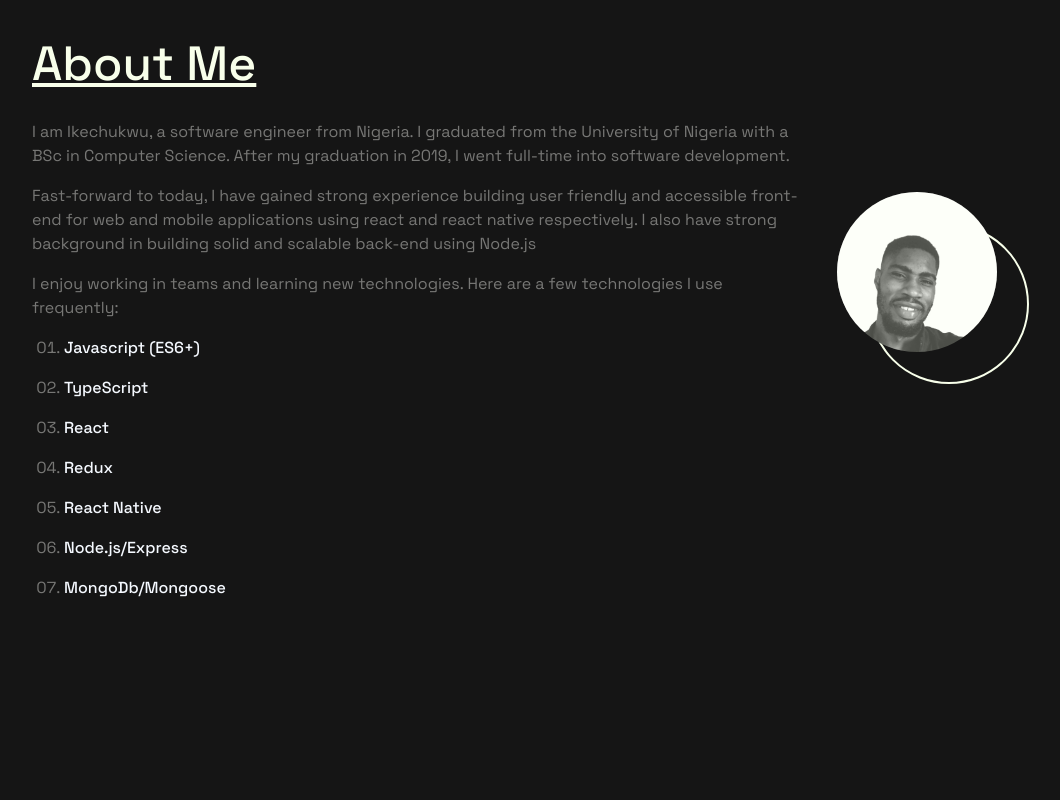
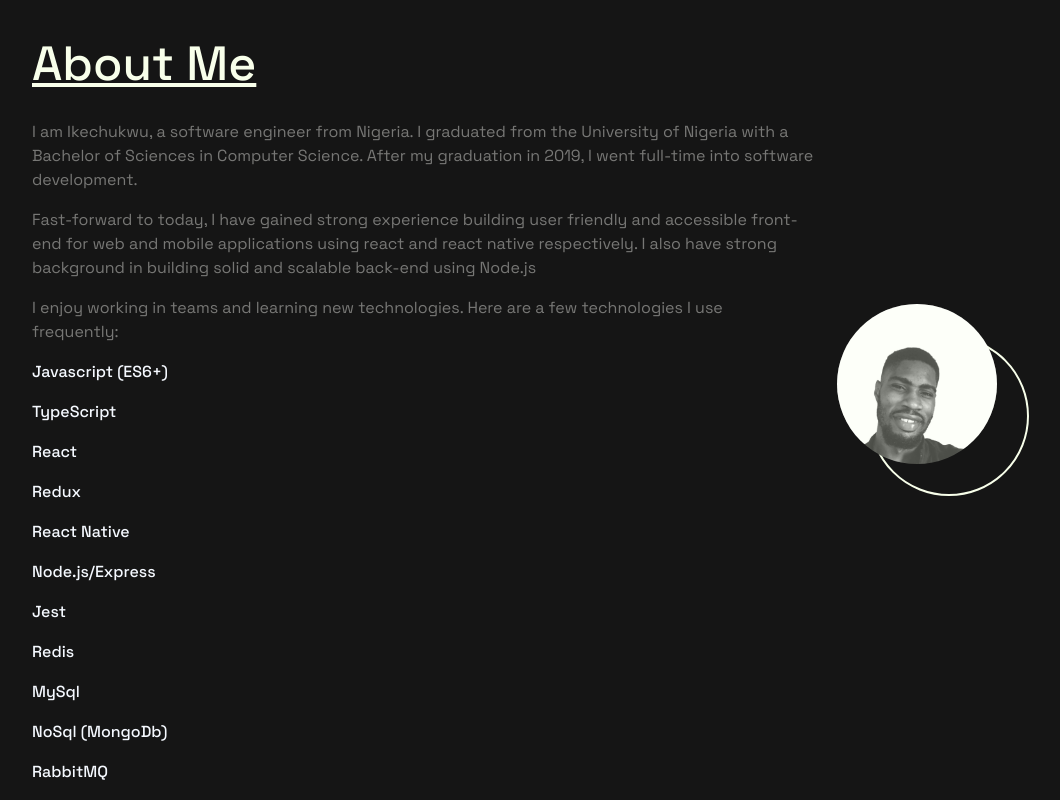
Before and after one commit to ikecodes/portfolio_v3, a React (Create React App) app: page / in a window 1280 px wide. Shown: the part 920-1720 px from the top of the page, without its empty margins (16-1076 px from the left). Built offline with nearby package versions, Linux system fonts and the light colour scheme.

Commit message:
updated technoloy stack

```diff
--- a/src/components/About.tsx
+++ b/src/components/About.tsx
@@ -6,6 +6,7 @@ import Header from "../shared/Header";
 import Text from "../shared/Text";
 import WhiteHighlight from "../shared/WhiteHighlight";
 import { motion } from "framer-motion";
+import technologies from "../constants/technologies";
 
 const About = () => {
   return (
@@ -21,8 +22,9 @@ const About = () => {
         >
           <Text>
             I am Ikechukwu, a software engineer from Nigeria. I graduated from
-            the University of Nigeria with a BSc in Computer Science. After my
-            graduation in 2019, I went full-time into software development.
+            the University of Nigeria with a Bachelor of Sciences in Computer
+            Science. After my graduation in 2019, I went full-time into software
+            development.
           </Text>
           <Text>
             Fast-forward to today, I have gained strong experience building user
@@ -35,41 +37,13 @@ const About = () => {
             few technologies I use frequently:
           </Text>
           <List>
-            <ListItem>
-              <li>
-                <WhiteHighlight>Javascript (ES6+)</WhiteHighlight>
-              </li>
-            </ListItem>
-            <ListItem>
-              <li>
-                <WhiteHighlight>TypeScript</WhiteHighlight>
-              </li>
-            </ListItem>
-            <ListItem>
-              <li>
-                <WhiteHighlight>React</WhiteHighlight>
-              </li>
-            </ListItem>
-            <ListItem>
-              <li>
-                <WhiteHighlight>Redux</WhiteHighlight>
-              </li>
-            </ListItem>
-            <ListItem>
-              <li>
-                <WhiteHighlight>React Native</WhiteHighlight>
-              </li>
-            </ListItem>
-            <ListItem>
-              <li>
-                <WhiteHighlight>Node.js/Express</WhiteHighlight>
-              </li>
-            </ListItem>
-            <ListItem>
-              <li>
-                <WhiteHighlight>MongoDb/Mongoose</WhiteHighlight>
-              </li>
-            </ListItem>
+            {technologies.map((tech) => (
+              <ListItem key={tech.id}>
+                <li>
+                  <WhiteHighlight>{tech.value}</WhiteHighlight>
+                </li>
+              </ListItem>
+            ))}
           </List>
         </motion.div>
         <motion.div
@@ -139,15 +113,15 @@ const Image = styled.img`
   left: 0;
 `;
 const List = styled.ul`
-  list-style: decimal-leading-zero;
+  list-style: none;
+  padding: 0;
   /* list-style-type: "</> "; */
-  font-size: 1rem;
   color: ${colors.dim};
   & div:not(:last-child) {
     margin-bottom: 1rem;
   }
   & li {
-    font-size: 1rem;
+    font-size: 0.1rem;
   }
 `;
 const ListItem = styled.div`
--- /dev/null
+++ b/src/constants/technologies.ts
@@ -0,0 +1,56 @@
+interface Technologies {
+  id: number;
+  value: string;
+}
+const technologies: Technologies[] = [
+  {
+    id: 1,
+    value: "Javascript (ES6+)",
+  },
+  {
+    id: 2,
+    value: "TypeScript",
+  },
+  {
+    id: 3,
+    value: "React",
+  },
+  {
+    id: 4,
+    value: "Redux",
+  },
+  {
+    id: 5,
+    value: "React Native",
+  },
+  {
+    id: 6,
+    value: "Node.js/Express",
+  },
+  {
+    id: 7,
+    value: "Jest",
+  },
+  {
+    id: 8,
+    value: "Redis",
+  },
+  {
+    id: 9,
+    value: "MySql",
+  },
+  {
+    id: 10,
+    value: "NoSql (MongoDb)",
+  },
+  {
+    id: 11,
+    value: "RabbitMQ",
+  },
+  {
+    id: 12,
+    value: "NextJs",
+  },
+];
+
+export default technologies;
```
